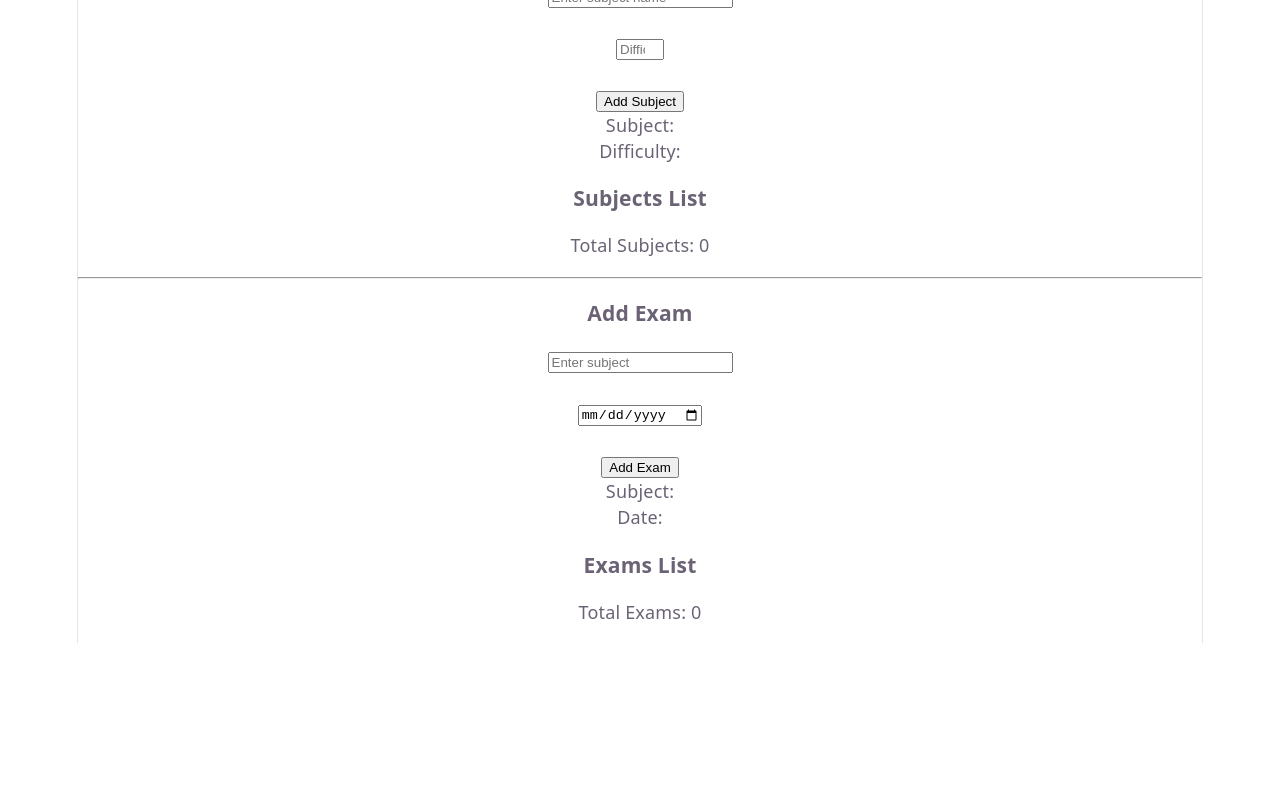
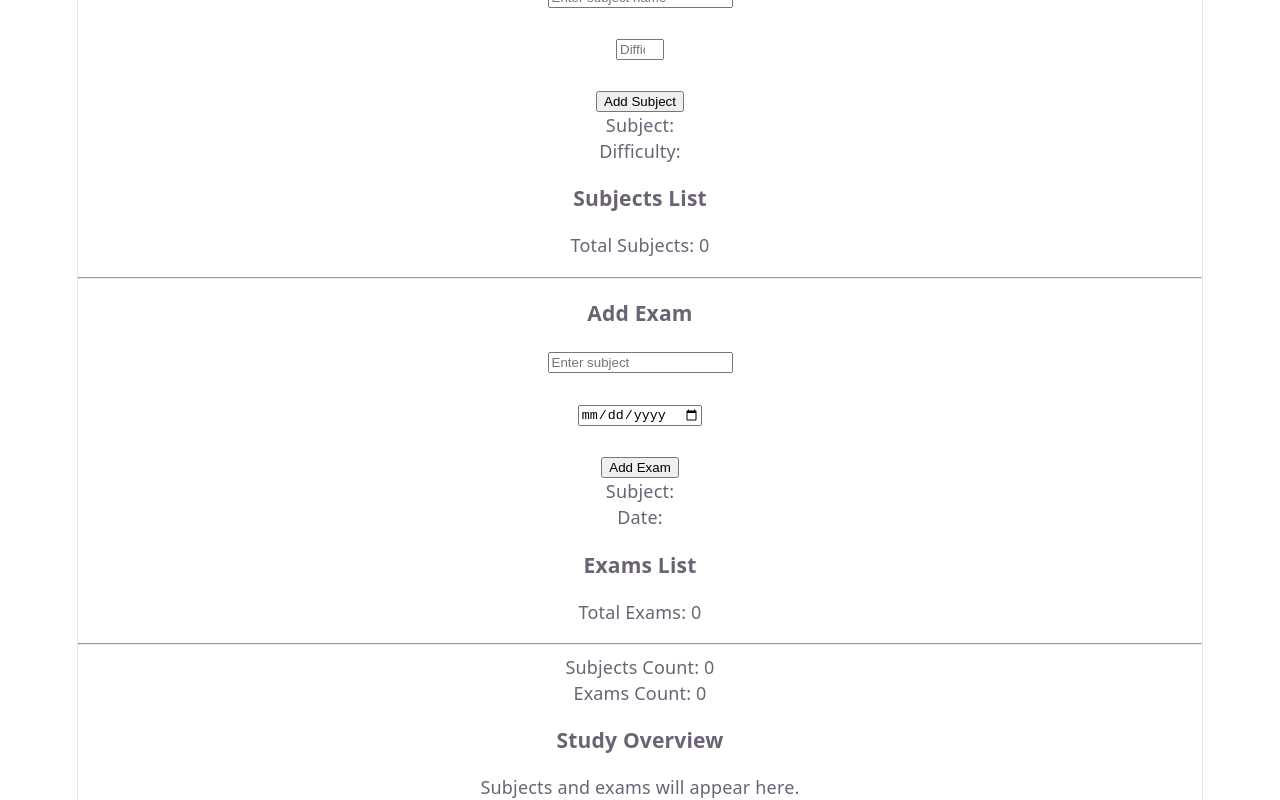
Before and after one commit to Nanditacodes29/SmartStudyPlanner, a React (Vite) app: page / in a window 1280 px wide. Shown: the part 205-1005 px from the top of the page. Before the commit the page ends 848 px from the top, so only its background shows below. Built offline with nearby package versions, Linux system fonts and the light colour scheme.

Commit message:
Day 4 - Added study overview component

```diff
--- /dev/null
+++ b/src/components/CombinedData.jsx
@@ -0,0 +1,10 @@
+function CombinedData() {
+  return (
+    <div>
+      <h3>Study Overview</h3>
+      <p>Subjects and exams will appear here.</p>
+    </div>
+  );
+}
+
+export default CombinedData;
--- a/src/pages/Dashboard.jsx
+++ b/src/pages/Dashboard.jsx
@@ -1,7 +1,12 @@
+import { useState } from "react";
 import SubjectForm from "../components/SubjectForm";
 import ExamForm from "../components/ExamForm";
+import CombinedData from "../components/CombinedData";
 
 function Dashboard() {
+  const [subjects, setSubjects] = useState([]);
+  const [exams, setExams] = useState([]);
+
   return (
     <div>
       <h2>Dashboard</h2>
@@ -11,6 +16,13 @@ function Dashboard() {
       <hr />
 
       <ExamForm />
+
+      <hr />
+
+      <p>Subjects Count: {subjects.length}</p>
+      <p>Exams Count: {exams.length}</p>
+
+      <CombinedData />
     </div>
   );
 }
```
